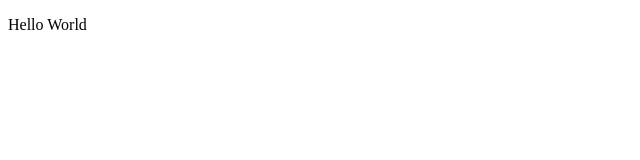
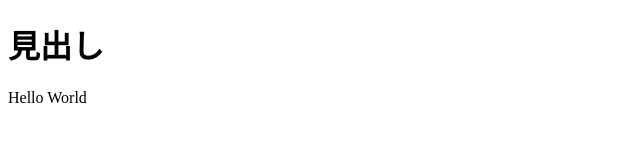
Before and after one commit to khir19/hello-world, a plain HTML site: page index.html in a window 1280 px wide. Shown: the whole page, without its empty margins (0-640 px from the left). Drawn offline with Linux system fonts and the light colour scheme.

Commit message:
[Add] index.htmlに見出しを追加

```diff
--- a/index.html
+++ b/index.html
@@ -26,6 +26,8 @@
 </head>
 
 <body>
+  <h1>見出し</h1>
+
   <p>Hello World</p>
 </body>
 
```
